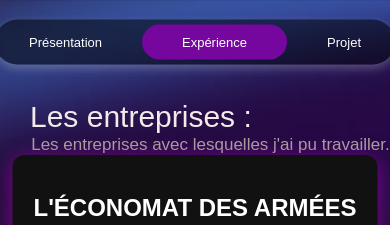
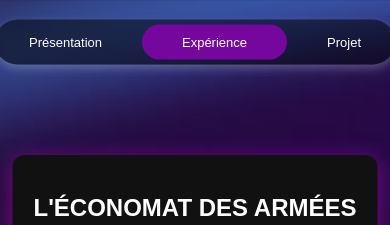
Before and after one commit to Yakolacoco/portfolio1, a plain HTML site: page page2.html in a window 390 px wide. Shown: the top 225 px of the page. Drawn offline with Linux system fonts and the light colour scheme.

Commit message:
Update style2.css

```diff
--- a/style2.css
+++ b/style2.css
@@ -696,22 +696,10 @@ body {
         border-radius: 50px;
     }
     .stage {
-        padding: 190px 0px 0px 30px;
-        color: rgb(243, 234, 234);
-        font-size: 30px;
-        font-family: sans-serif;
-        width: 100%;
-        text-align: left;
-        box-sizing: border-box;
-        position: relative;
-        top: -400px;
+          display: none
     }
     .petittexte {
-        position: absolute;
-        left: 8%;
-        font-size: 17px;
-        top: 225px;
-        color: rgb(169, 160, 160);
+          display: none
     }
     .border1 {
         background: #111;
```
